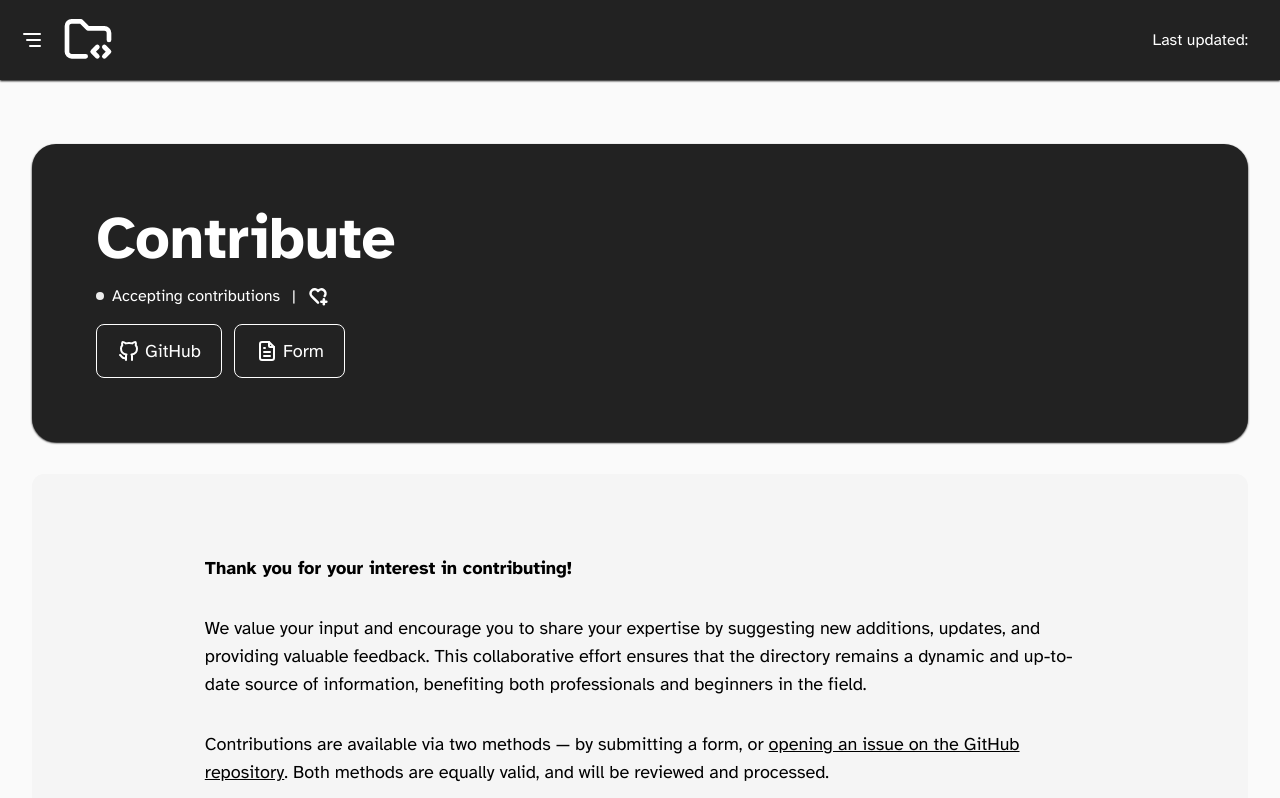
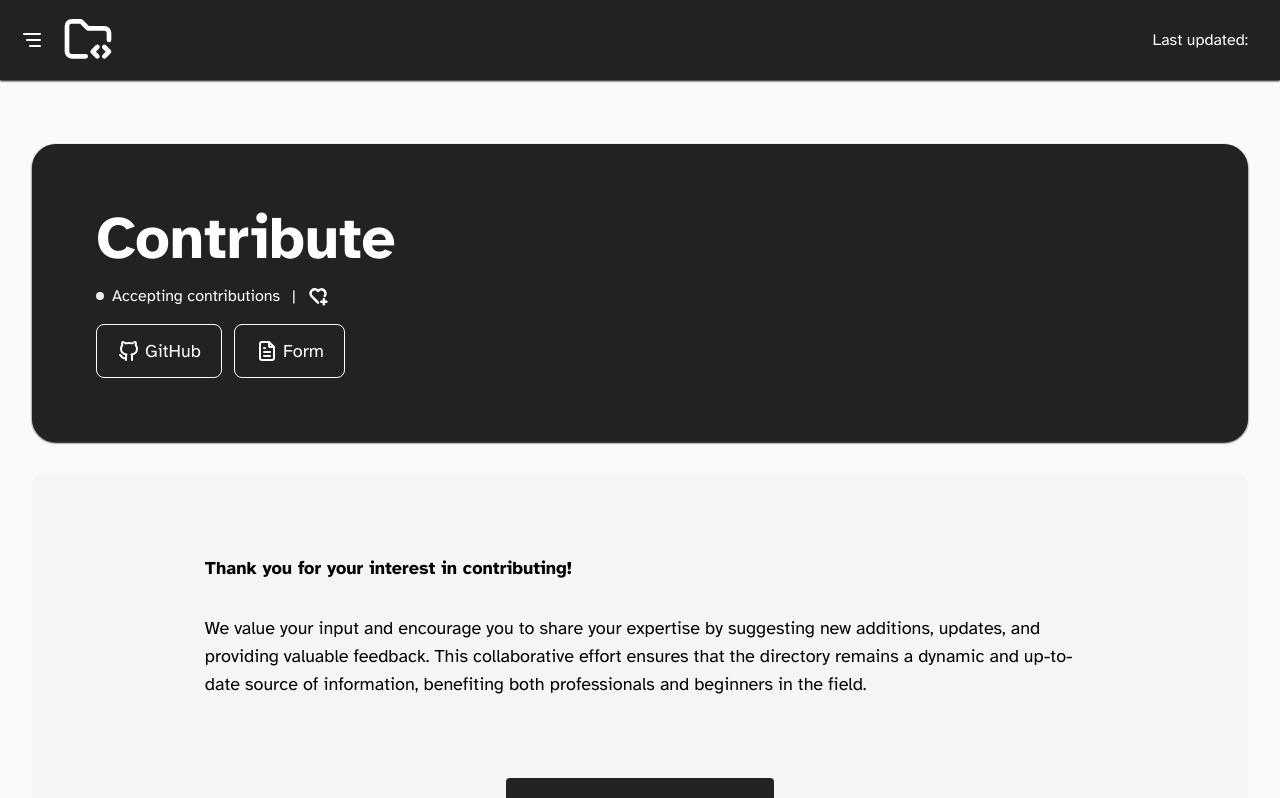
Before and after one commit to stefanicjuraj/datalog, a React (Vite) app: page /contribute in a window 1280 px wide. Shown: the top 798 px of the page. Built offline with nearby package versions, Linux system fonts and the light colour scheme; no server answers.

Commit message:
chore(contribute): remove paragraph text

```diff
--- a/src/pages/Contribute.tsx
+++ b/src/pages/Contribute.tsx
@@ -63,9 +63,6 @@ function Contribute() {
                             </h1>
                             <p className="pt-4 pb-4">
                                 We value your input and encourage you to share your expertise by suggesting new additions, updates, and providing valuable feedback. This collaborative effort ensures that the directory remains a dynamic and up-to-date source of information, benefiting both professionals and beginners in the field.
-                            </p>
-                            <p className="pt-4 pb-4">
-                                Contributions are available via two methods — by submitting a form, or <a href="" className="underline">opening an issue on the GitHub repository</a>. Both methods are equally valid, and will be reviewed and processed.
                             </p>
                             <div className="text-center mt-16">
                                 <a className="inline-flex items-center justify-center px-8 py-4 text-lg text-center bg-[#222] text-white rounded">
```
